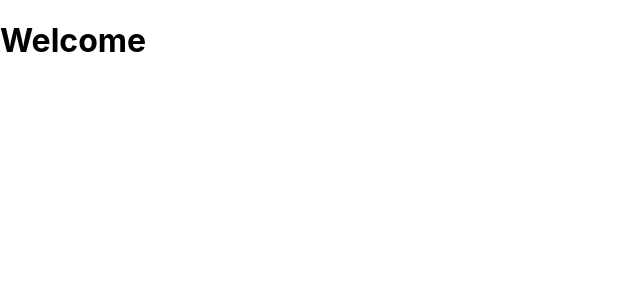
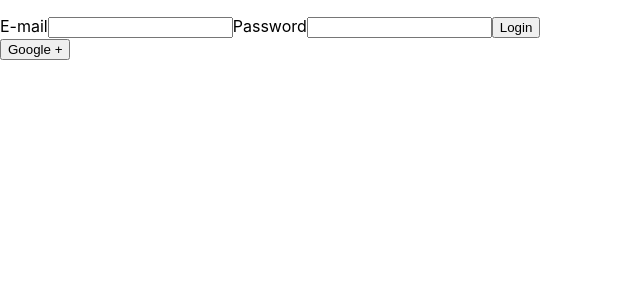
Before and after one commit to software-bastards/charlies-bastards-employee-dashboard, a React (Create React App) app in the folder client/: page / in a window 1280 px wide. Before the commit this address led to /dashboard. Shown: the top 300 px of the page, without its empty margins (0-640 px from the left). Built offline with nearby package versions, Linux system fonts and the light colour scheme.

Commit message:
dashboard component into function

```diff
--- a/client/src/App.js
+++ b/client/src/App.js
@@ -2,8 +2,8 @@ import React from "react";
 import Login from "./containers/login/Login";
 import Dashboard from "./containers/dashboard/Dashboard";
 import { Route, Switch } from "react-router-dom";
-import { withRouter } from "react-router-dom";
-import Authentication from "./HOC/IsAuthorized";
+/* import { withRouter } from "react-router-dom";
+import Authentication from "./HOC/IsAuthorized"; */
 import { Redirect } from "react-router-dom";
 import { connect } from "react-redux";
 
@@ -12,7 +12,7 @@ function App(isAuthenticated) {
     <div data-test="component-app">
       <Switch>
         <Route exact path="/">
-          {isAuthenticated ? <Redirect to="/dashboard" /> : <Login />}
+          {!isAuthenticated ? <Redirect to="/dashboard" /> : <Login />}
         </Route>
         <Route path="/dashboard">
           {!isAuthenticated ? <Redirect to="/" /> : <Dashboard />}
--- a/client/src/containers/dashboard/Dashboard.js
+++ b/client/src/containers/dashboard/Dashboard.js
@@ -5,32 +5,13 @@ import { connect } from "react-redux";
 function Dashboard({ token, firstname }) {
   const [user, setUser] = useState("");
 
-  /*   componentDidUpdate(prevProps) {
-    if (this.props.token !== prevProps.token) {
-      this.getAccountData(this.props.token);
-    }
-  } */
-
   useEffect((prevProps) => {
-    /*  if (token !== prevProps.token) {
-      setUser(firstname);
-    } */
-
     console.log(firstname);
   });
 
-  /*  const getHoursData = (props) => {
-    dashboardHelper(props)
-      .then((res) =>
-
-      )
-      .catch((err) => console.log(err));
-  }; */
-
-  /* render() { */
   return (
     <div className="dash-container">
-      <h1>Welcome {user} </h1>
+      <h1>Welcome {firstname} </h1>
     </div>
   );
 }
--- a/client/src/services/dashboardHelper.js
+++ b/client/src/services/dashboardHelper.js
@@ -1,10 +1,8 @@
-import axios  from "axios";
-
-
+import axios from "axios";
 
 export default async function dashboardHelper(token) {
-
-const response = await axios.get("/dashboard",{ 'headers': { 'Authorization':  'Bearer '  +  token } });
-return  response ;
-
+  const response = await axios.get("/dashboard", {
+    headers: { Authorization: "Bearer " + token },
+  });
+  return response;
 }
--- a/client/src/services/loginHelper.js
+++ b/client/src/services/loginHelper.js
@@ -1,4 +1,4 @@
-import axios from 'axios'
+import axios from "axios";
 
 /**
  * @function loginHelper
@@ -6,11 +6,11 @@ import axios from 'axios'
  * @param {string} password - password that comes from the form
  */
 
-export default  async function loginHelper (email,password){
-    const response = await axios.post("/login", {
-        email: email,
-        password:password
-    })
+export default async function loginHelper(email, password) {
+  const response = await axios.post("http://localhost:5000/login", {
+    email: email,
+    password: password,
+  });
 
-    return  response
+  return response;
 }
```
